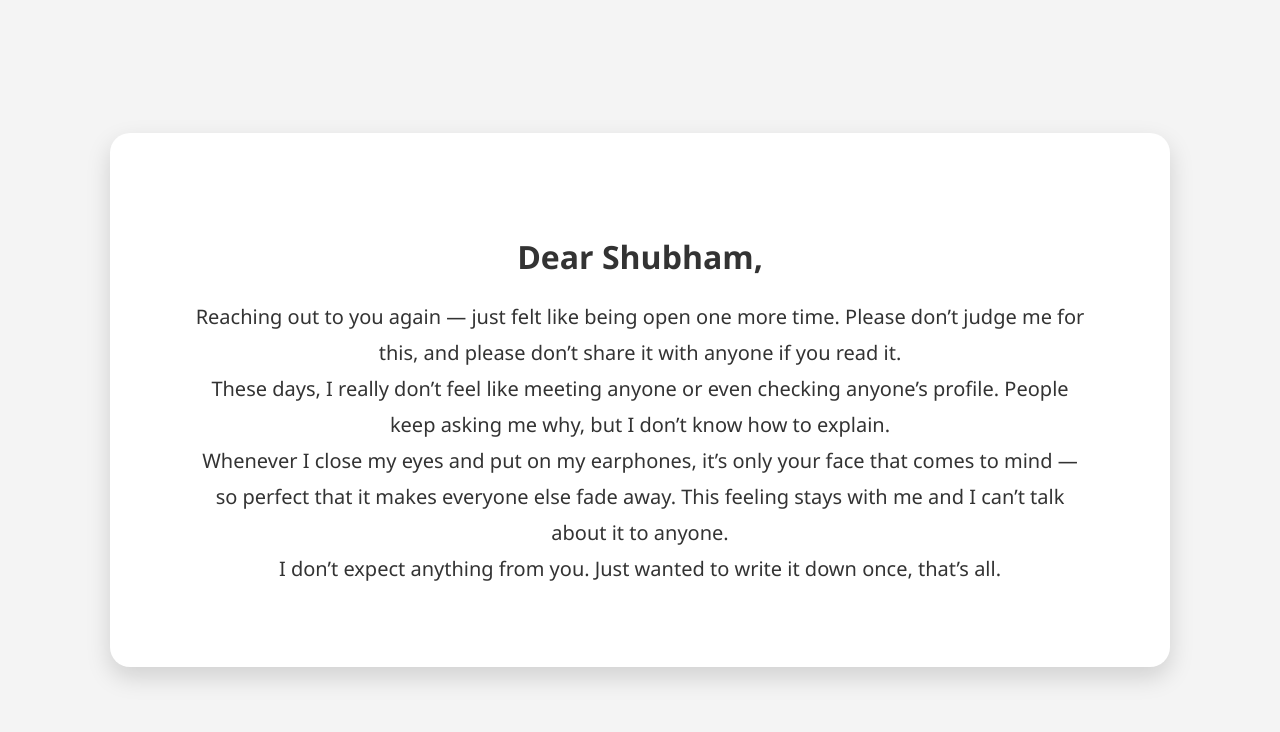
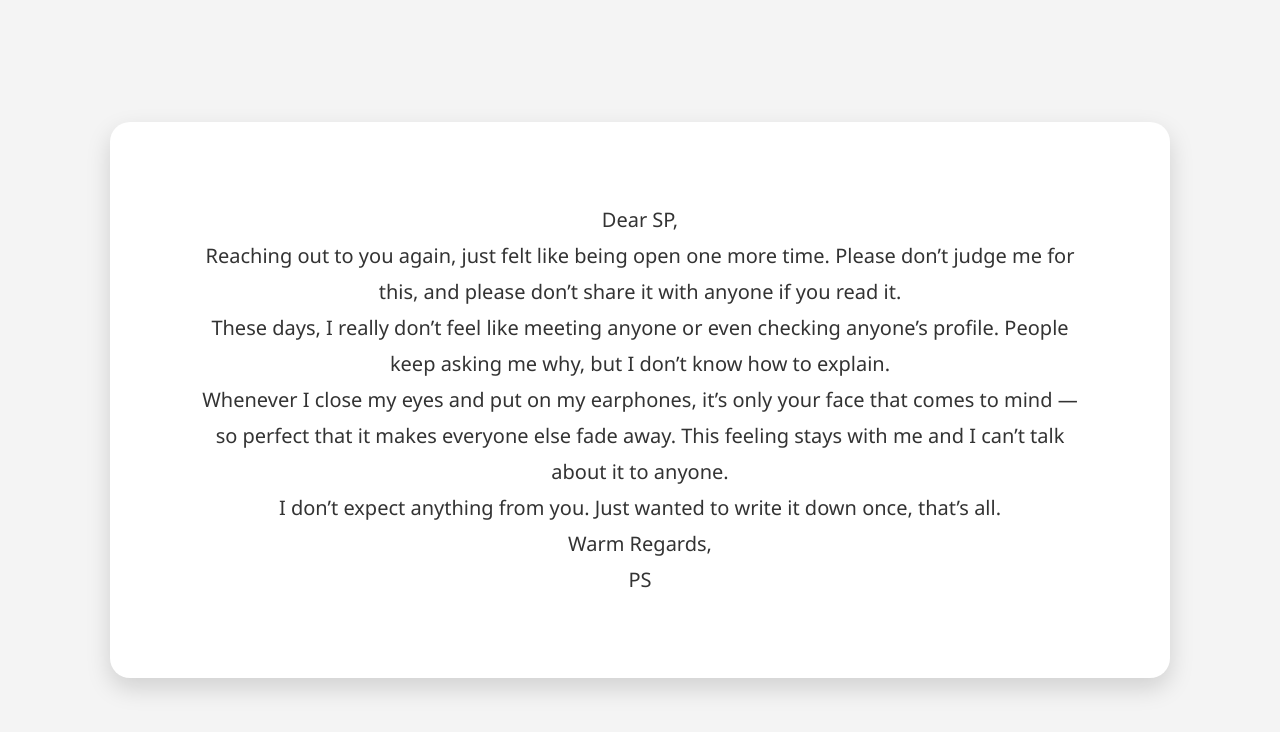
Before and after one commit to PoorvaSonawane/message, a plain HTML site: page Quotes.html in a window 1280 px wide. Drawn offline with Linux system fonts and the light colour scheme; no server answers.

Commit message:
Update Quotes.html

```diff
--- a/Quotes.html
+++ b/Quotes.html
@@ -40,11 +40,13 @@
 <body>
 
   <div class="container">
-    <h1>Dear Shubham,</h1>
-    <p>Reaching out to you again — just felt like being open one more time. Please don’t judge me for this, and please don’t share it with anyone if you read it.</p>
+    <p>Dear SP,</p>
+    <p>Reaching out to you again, just felt like being open one more time. Please don’t judge me for this, and please don’t share it with anyone if you read it.</p>
     <p>These days, I really don’t feel like meeting anyone or even checking anyone’s profile. People keep asking me why, but I don’t know how to explain.</p>
     <p>Whenever I close my eyes and put on my earphones, it’s only your face that comes to mind — so perfect that it makes everyone else fade away. This feeling stays with me and I can’t talk about it to anyone.</p>
     <p>I don’t expect anything from you. Just wanted to write it down once, that’s all.</p>
+    <p>Warm Regards, </p>
+    <p>PS</p>
   </div>
 
   <script>
```
